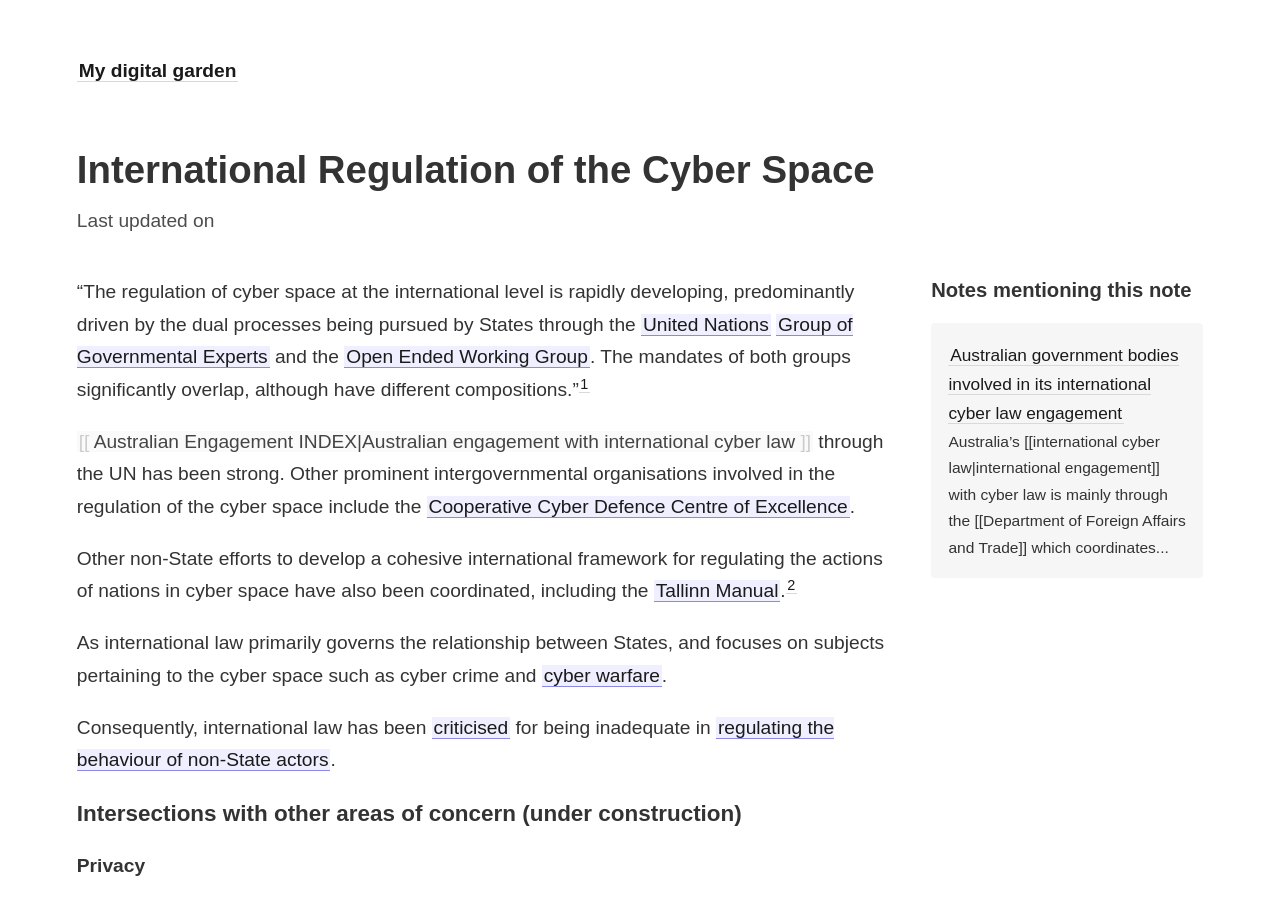
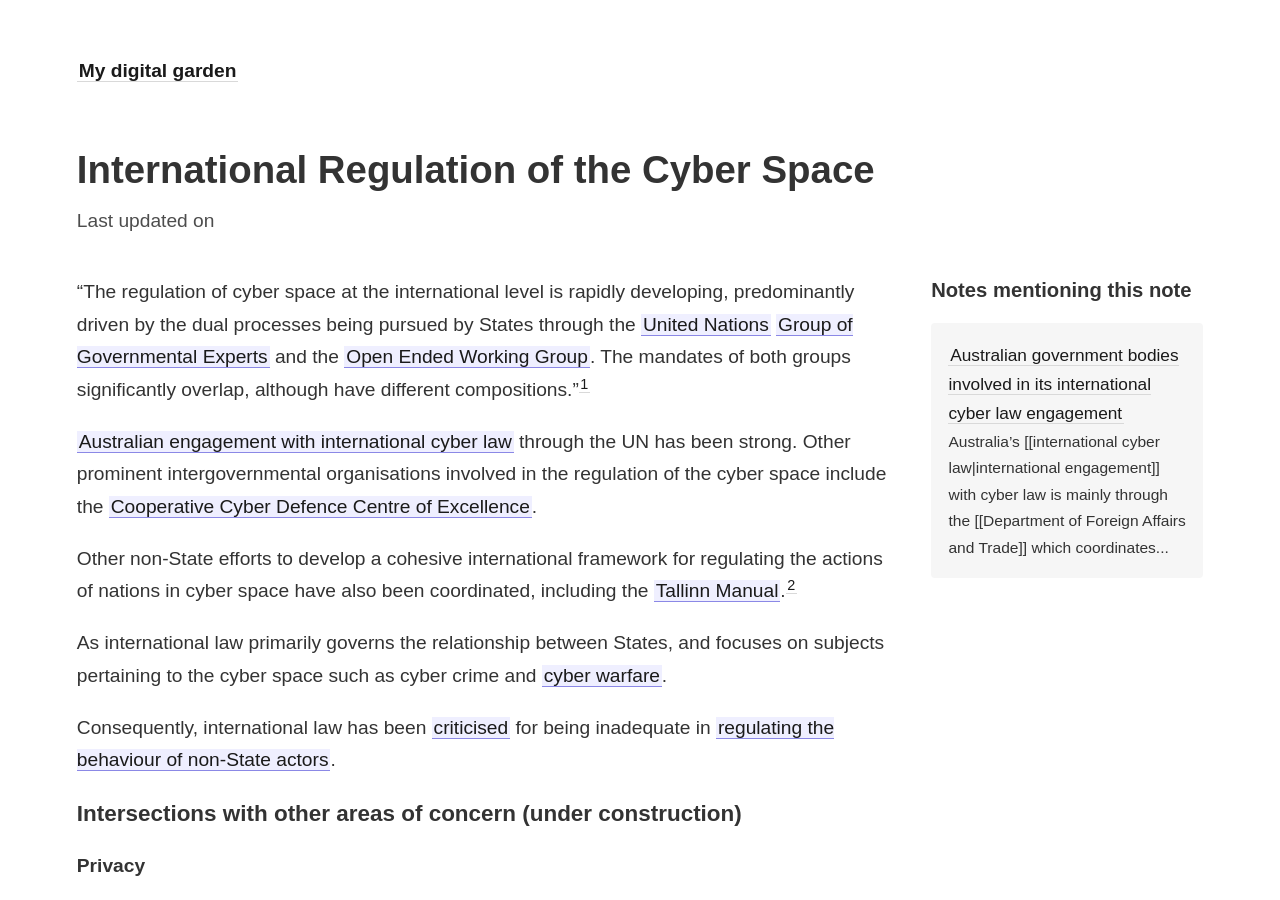
Before and after one commit to ctr-l/digital-garden, a Jekyll site: the page built from _notes/international cyber law.md, in a window 1280 px wide and 900 px high. Built offline with Jekyll 4.4.1, drawn with Linux system fonts in a browser that asks for light colours.

Commit message:
Update content

```diff
--- a/_notes/international cyber law.md
+++ b/_notes/international cyber law.md
@@ -3,7 +3,7 @@ title: International Regulation of the Cyber Space
 ---
 "The regulation of cyber space at the international level is rapidly developing, predominantly driven by the dual processes being pursued by States through the [[United Nations]] [[Group of Governmental Experts]] and the [[Open Ended Working Group]]. The mandates of both groups significantly overlap, although have different compositions."[^1]
 
-[[Australian Engagement INDEX|Australian engagement with international cyber law]] through the UN has been strong. Other prominent intergovernmental organisations involved in the regulation of the cyber space include the [[Cooperative Cyber Defence Centre of Excellence]].
+[[INDEX Australian government bodies|Australian engagement with international cyber law]] through the UN has been strong. Other prominent intergovernmental organisations involved in the regulation of the cyber space include the [[Cooperative Cyber Defence Centre of Excellence]].
 
 Other non-State efforts to develop a cohesive international framework for regulating the actions of nations in cyber space have also been coordinated, including the [[Tallinn Manual]].[^2]
 
```
Also changed, not shown: _notes/sovereignty.md (deleted, +0 -10 lines).
